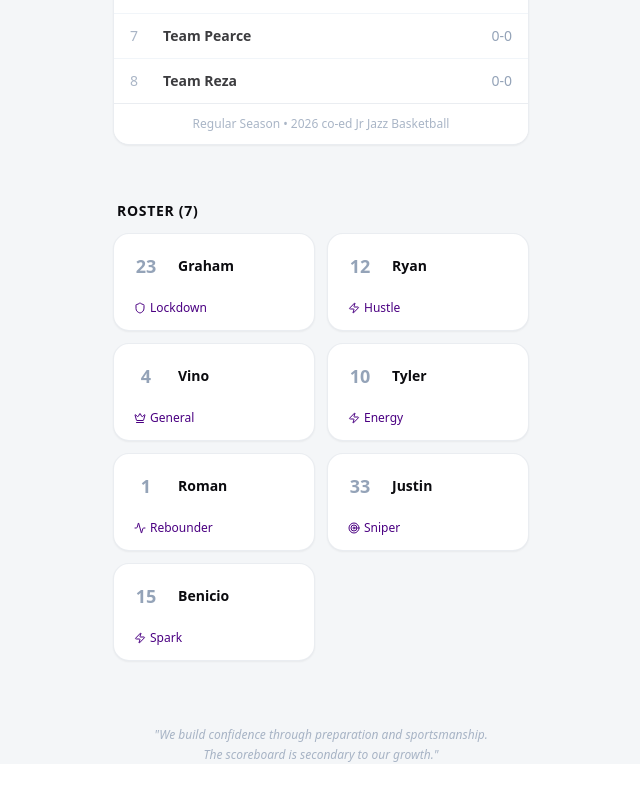
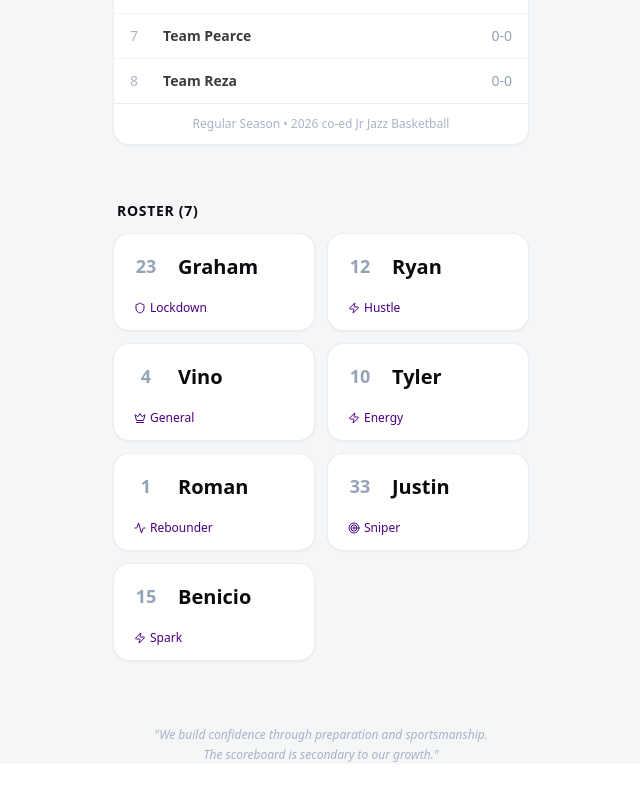
Before and after one commit to browningtons/youth-sports-app, a React (Vite) app: page / in a window 1280 px wide. Shown: the part 1776-2576 px from the top of the page, without its empty margins (319-959 px from the left). Built offline with nearby package versions, Linux system fonts and the light colour scheme; the HTML template or start-up script is replaced by a standard one.

Commit message:
increase size of player name

```diff
--- a/src/App.jsx
+++ b/src/App.jsx
@@ -601,7 +601,7 @@ const RosterSection = ({ players, isCoach, onUpdateRole }) => {
                 {player.number}
               </div>
               <div>
-                <p className="font-bold text-jazz-black text-sm leading-tight">{player.name}</p>
+                <p className="font-bold text-jazz-black text-xl leading-tight">{player.name}</p>
               </div>
             </div>
 
```
